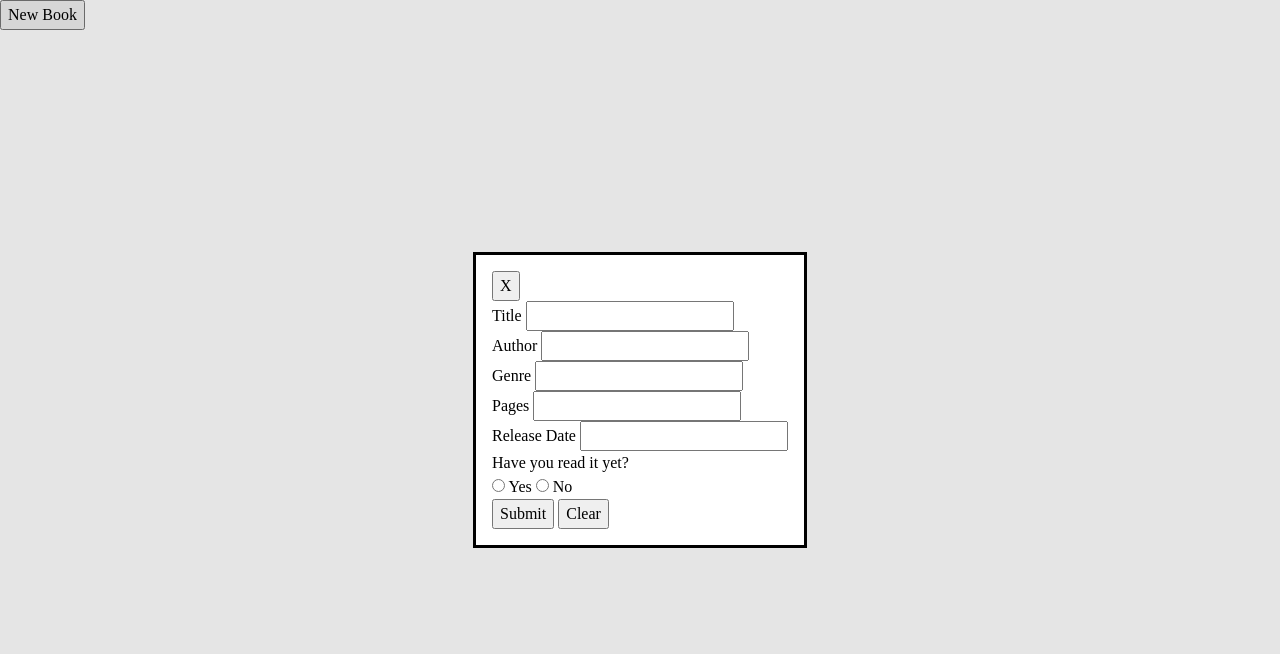
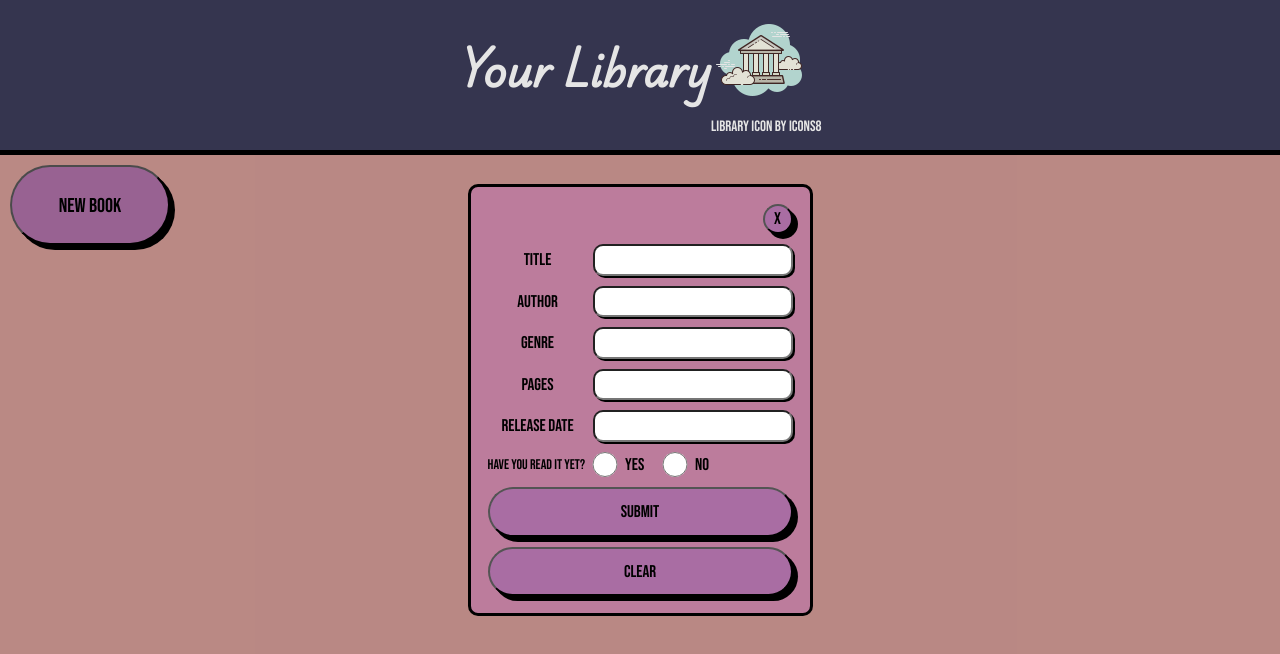
Before and after one commit to Lance-pixel-dot/library, a plain HTML site: page index.html in a window 1280 px wide. Both pictures are taken after a click on the button "New Book". Drawn offline with Linux system fonts and the light colour scheme.

Commit message:
Add style.

```diff
--- a/index.html
+++ b/index.html
@@ -9,11 +9,22 @@
 </head>
 <body>
 
+    <div id="main-container">
+            <div class="header">
+                <h1>Your Library</h1>
+                <div>
+                    <img src="icons/icons8-library-100.png" alt="icons8-library-100">
+                    <span><a target="_blank" href="https://icons8.com/icon/97780/library">Library</a> icon by <a target="_blank" href="https://icons8.com">Icons8</a>
+                </span>
+                </div>
+            </div>
+        <div class="display-container">
                 <div>
                     <button class="form-button">New Book</button>
+                </div>
                 <dialog>
                     <button class="close-dialog">X</button>
-            <form action="#" method="post" class="fill-up-form">
+                    <form action="#" method="dialog" class="fill-up-form">
                         <div>
                             <label for="book-title">Title</label>
                             <input type="text" id="book-title" name="book-title" required>
@@ -45,9 +56,19 @@
                         <button type="reset">Clear</button>
                     </form>
                 </dialog>
+
+                    <div class="card-container"></div>
         </div>
 
-    <div class="card-container"></div>
+        <dialog open class="dialog-two">
+            <div>
+                <h2>Reminder: </h2>
+                <button class="close-dialog" id="close-two">X</button>
+            </div>
+            <p>Hello, This webpage doesn't actually save your user input yet, so don't worry when your books here disappeared when you refresh or when you return to this webpage. Thx :)</p>
+        </dialog>
+
+    </div>
 
     <script src="script.js"></script>
 </body>
--- a/script.js
+++ b/script.js
@@ -9,7 +9,9 @@ const getPages = document.querySelector('#book-pages');
 const getDate = document.querySelector('#book-release');
 const getRadio = document.getElementsByName('book-read');
 const dialog = document.querySelector('dialog');
+const dialogTwo = document.querySelector('.dialog-two');
 const closeDialog = document.querySelector('.close-dialog');
+const closeDialogTwo = document.querySelector('#close-two');
 const deleteBook = document.querySelector('.delete-book');
 
 const myLibrary = [];
@@ -28,8 +30,6 @@ function addBookToLibrary(bookTitle, bookAuthor, bookGenre, bookPages, bookDate,
     const newBook = new Book(bookTitle, bookAuthor, bookGenre, bookPages, bookDate, bookRead);
 
     myLibrary.push(newBook);
-
-    console.log(myLibrary);
 
     let createDiv = document.createElement('div');
     let createButton = document.createElement('button');
@@ -62,11 +62,11 @@ function addBookToLibrary(bookTitle, bookAuthor, bookGenre, bookPages, bookDate,
     let getBookRead = myLibrary.map(e => e.read);
 
     for(let i = 0; i < myLibrary.length; i++){
-        createTitleP.textContent = `Title: ${getBookTitle[i]}`;
-        createAuthorP.textContent = `Author: ${getBookAuthor[i]}`;
-        createGenreP.textContent = `Genre: ${getBookGenre[i]}`;
-        createPagesP.textContent = `Pages: ${getBookPages[i]}`;
-        createDateP.textContent = `Date Released: ${getBookRelease[i]}`;
+        createTitleP.textContent = `Title: \xa0 ${getBookTitle[i]}`;
+        createAuthorP.textContent = `Author: \xa0 ${getBookAuthor[i]}`;
+        createGenreP.textContent = `Genre: \xa0 ${getBookGenre[i]}`;
+        createPagesP.textContent = `Pages:\xa0 ${getBookPages[i]}`;
+        createDateP.textContent = `Date Released:\xa0 ${getBookRelease[i]}`;
         createReadP.textContent = `Have you read it yet: ${getBookRead[i]}`;
     }
 
@@ -84,15 +84,13 @@ function addBookToLibrary(bookTitle, bookAuthor, bookGenre, bookPages, bookDate,
 
     createDiv.appendChild(createChangeRead).addEventListener('click', () => {
 
-        newBook.toggleRead();
+        newBook.toggleRead;
 
         if(createReadP.textContent == `Have you read it yet: Yes`){
             createReadP.textContent = `Have you read it yet: No`;
         }else if(createReadP.textContent == `Have you read it yet: No`){
             createReadP.textContent = `Have you read it yet: Yes`;
         }
-
-        console.log(myLibrary);
 
     });
 
@@ -118,6 +116,11 @@ closeDialog.addEventListener('click', () => {
     dialog.close();
 })
 
+closeDialogTwo.addEventListener('click', () => {
+    dialogTwo.close();
+})
+
+
 formSub.addEventListener('click', () => {
 
     let getRadioResult = '';
--- a/style.css
+++ b/style.css
@@ -1,15 +1,144 @@
+@font-face {
+    font-family: 'playwrite_au_saregular';
+    src: url('fonts/playwriteausa-variablefont_wght-webfont.woff2') format('woff2'),
+         url('fonts/playwriteausa-variablefont_wght-webfont.woff') format('woff');
+    font-weight: normal;
+    font-style: normal;
+
+}
+
+@font-face {
+    font-family: 'bebas_neueregular';
+    src: url('fonts/bebasneue-regular-webfont.woff2') format('woff2'),
+         url('fonts/bebasneue-regular-webfont.woff') format('woff');
+    font-weight: normal;
+    font-style: normal;
+
+}
+
+html{
+    font-size: 62.5%;
+    background-color: #CF9893;
+    font-family: 'bebas_neueregular', Arial, Helvetica, sans-serif;
+}
 .card-container{
     display: grid;
     grid-template-columns: repeat(auto-fit, minmax(300px, 1fr));
+    gap: 10px;
+    padding: 10px;
 }
 div[data-index-num]{
     border: 3px solid black;
+    background-color: #BC7C9C;
+    border-radius: 1rem;
     padding: 10px;
-    height: 20rem;
-    /* display: flex;
-    flex-direction: column; */
+    height: 30rem;
+    font-size: 1.6rem;
+    display: flex;
+    flex-direction: column;
+    justify-content: space-around;
+    box-shadow: 10px 10px;
 }
 dialog{
     align-self: center;
     justify-self: center;
 }
+.header{
+    text-align: center;
+    border-bottom: 5px solid black;
+    background-color: #3B3B58;
+    color: white;
+    font-size: 2.0rem;
+    font-family: 'playwrite_au_saregular', 'Times New Roman', Times, serif;
+    padding: 10px;
+    display: flex;
+    justify-content: center;
+    align-items: center;
+}
+.header span{
+    font-size: 1.5rem;
+    font-family: 'bebas_neueregular', Arial, Helvetica, sans-serif;
+}
+.header span a{
+    color: white;
+    text-decoration: none;
+}
+.display-container{
+    padding: 10px;
+}
+.form-button{
+    height: 10vh;
+    width: 20vh;
+    font-size: 2.0rem;
+}
+button{
+    background-color: #A96DA3;
+    font-weight: bold;
+    border-radius: 10rem;
+    padding: 10px;
+    box-shadow: 5px 5px;
+    cursor: pointer;
+}
+dialog{
+    font-size: 1.7rem;
+    background-color: #BC7C9C;
+    text-align: end;
+    border-radius: 10px;
+}
+form{
+ display: flex;
+ flex-direction: column;
+ gap: 10px
+}
+form > div{
+    display: flex;
+    gap: 5px;
+}
+label{
+    text-align: center;
+    width: 10rem;
+    align-content: center;
+}
+input{
+    width: 20rem;
+    border-radius: 10px;
+    box-shadow: 2px 2px;
+}
+input:focus{
+    outline: none;
+    border: blue 2px solid;
+}
+input[type='radio']{
+    width: 3rem;
+    box-shadow: 0px 0px;
+}
+label[for="book-read-no"], label[for="book-read-yes"]{
+    width: 3rem;
+    text-align: start;
+}
+form > div p{
+    text-align: start;
+    font-size: 1.4rem;
+    align-content: center;
+}
+.close-dialog{
+    height: 3rem;
+    border-radius: 10rem;
+    width: 3rem;
+    padding: 0px;
+    margin-bottom: 10px;
+}
+.close-dialog:hover{
+    background-color: red;
+    color: white;
+}
+.dialog-two{
+    width: 30rem;
+}
+.dialog-two p{
+    text-align: start;
+}
+.dialog-two div{
+    display: flex;
+    justify-content: space-between;
+}
```
Also changed, not shown: fonts/bebasneue-regular-webfont.woff (added), fonts/bebasneue-regular-webfont.woff2 (added), fonts/playwriteausa-variablefont_wght-webfont.woff (added), fonts/playwriteausa-variablefont_wght-webfont.woff2 (added), icons/icons8-library-100.png (added), 1 other file. Lines whose indentation alone changed are shown as unchanged.
